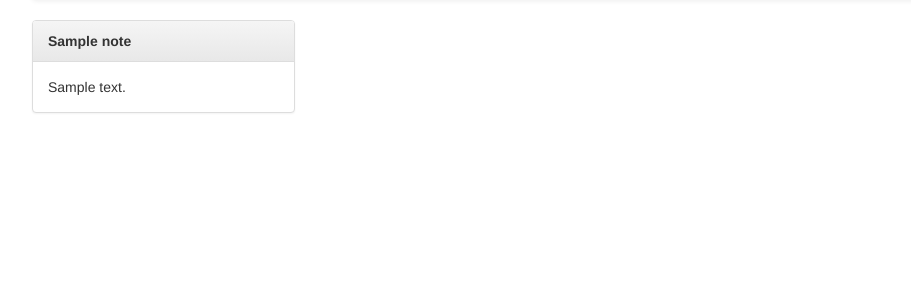
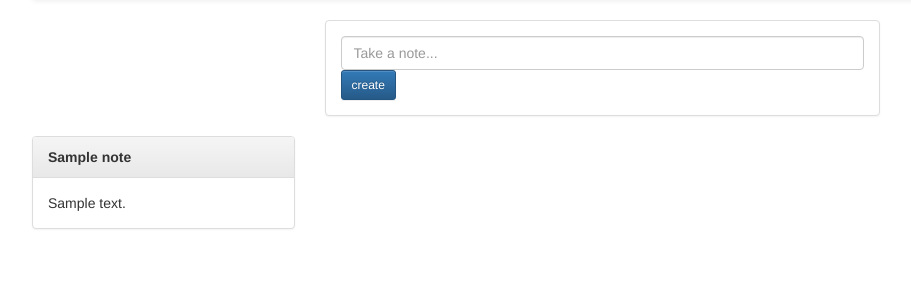
Before and after one commit to jcsoriano/django_basics, a Django app: template djnotes/templates/notes/index.html in a window 1280 px wide. Shown: the part 62-362 px from the top of the page, without its empty margins (38-949 px from the left). Run offline with Django 3.2, Linux system fonts and the light colour scheme; the template is opened without the code that fills it: most values are stand-ins (such as "Sample title", 1, 10 or a date in 2020); some libraries are stand-ins or nearby versions.

Commit message:
Added UI for creating notes

```diff
--- a/djnotes/templates/notes/index.html
+++ b/djnotes/templates/notes/index.html
@@ -1,7 +1,24 @@
 {% extends 'base.html' %}
+
 {% block title %}Notes{% endblock title %}
 
 {% block content %}
+{# Create new note form #}
+<div class="row">
+	<div class="col-md-6 col-md-offset-3">
+		<div class="panel panel-default">
+			<div class="panel-body">
+				<form class="inline-form" action="{% url 'index' %}" method="POST">
+					{% csrf_token %}
+					<input type="text" class="form-control clear-focus-highlight" id="txtNewNote" name="title" placeholder="Take a note...">
+					<input class="btn btn-raised btn-primary btn-sm" type="submit" value="create">
+				</form>
+			</div>
+		</div>
+	</div>
+</div>
+
+{# Display notes #}
 <div class="row">
 	{% for note in notes %}
 	<div class="col-md-3">
```
